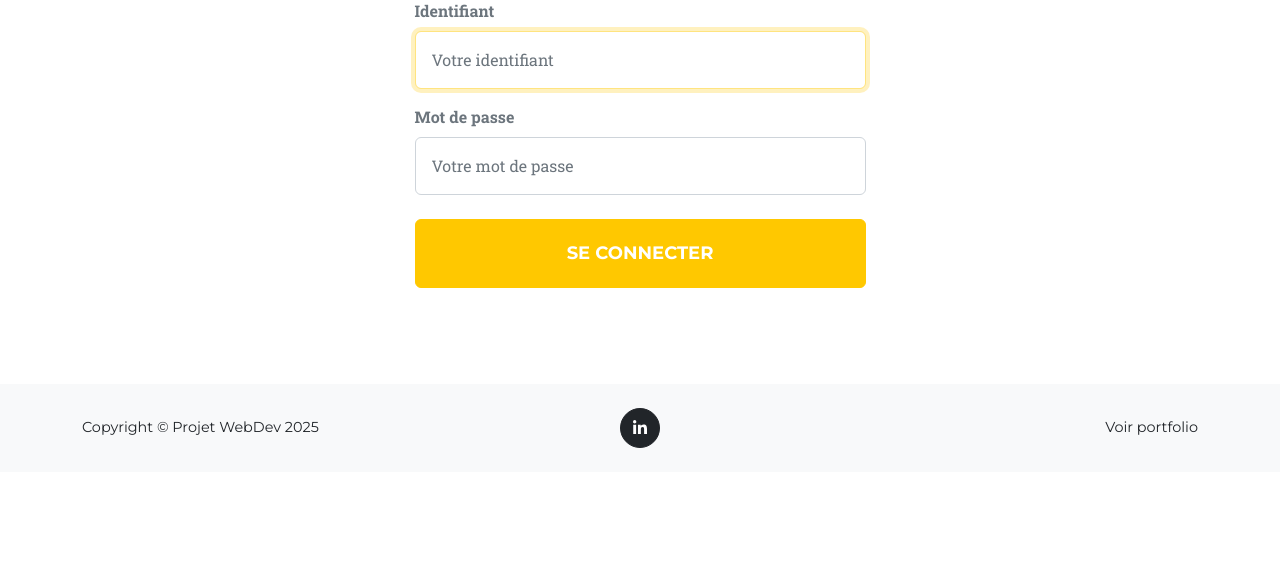
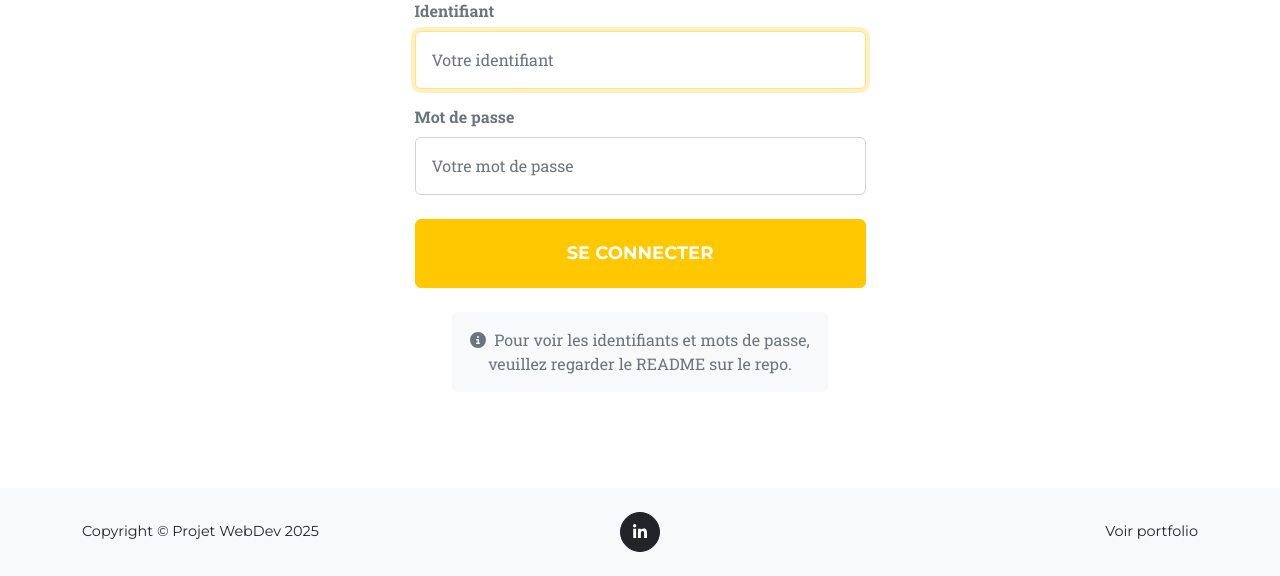
Before and after one commit to frakot4/projet_webdev, a Django app: page /comptes/login/ in a window 1280 px wide. Shown: the part 712-1288 px from the top of the page. Before the commit the page ends 1160 px from the top, so only its background shows below. Run offline with Django 5.2, Linux system fonts and the light colour scheme; some libraries are stand-ins or nearby versions.

Commit message:
UI (login.htl) ajout d'une explication sur où toruvé les mdp

```diff
--- a/projet_webdev/internship_projet_comptes/templates/internship_projet_comptes/login.html
+++ b/projet_webdev/internship_projet_comptes/templates/internship_projet_comptes/login.html
@@ -41,6 +41,10 @@
                         </button>
                     </div>
                 </form>
+
+                <div class="mt-4 p-3 bg-light rounded text-center text-muted col-10 mx-auto" style="text-align: justify; text-align-last: center;">
+                    <i class="fas fa-info-circle me-1"></i> Pour voir les identifiants et mots de passe, veuillez regarder le README sur le repo.
+                </div>
             </div>
         </div>
     </div>
```
